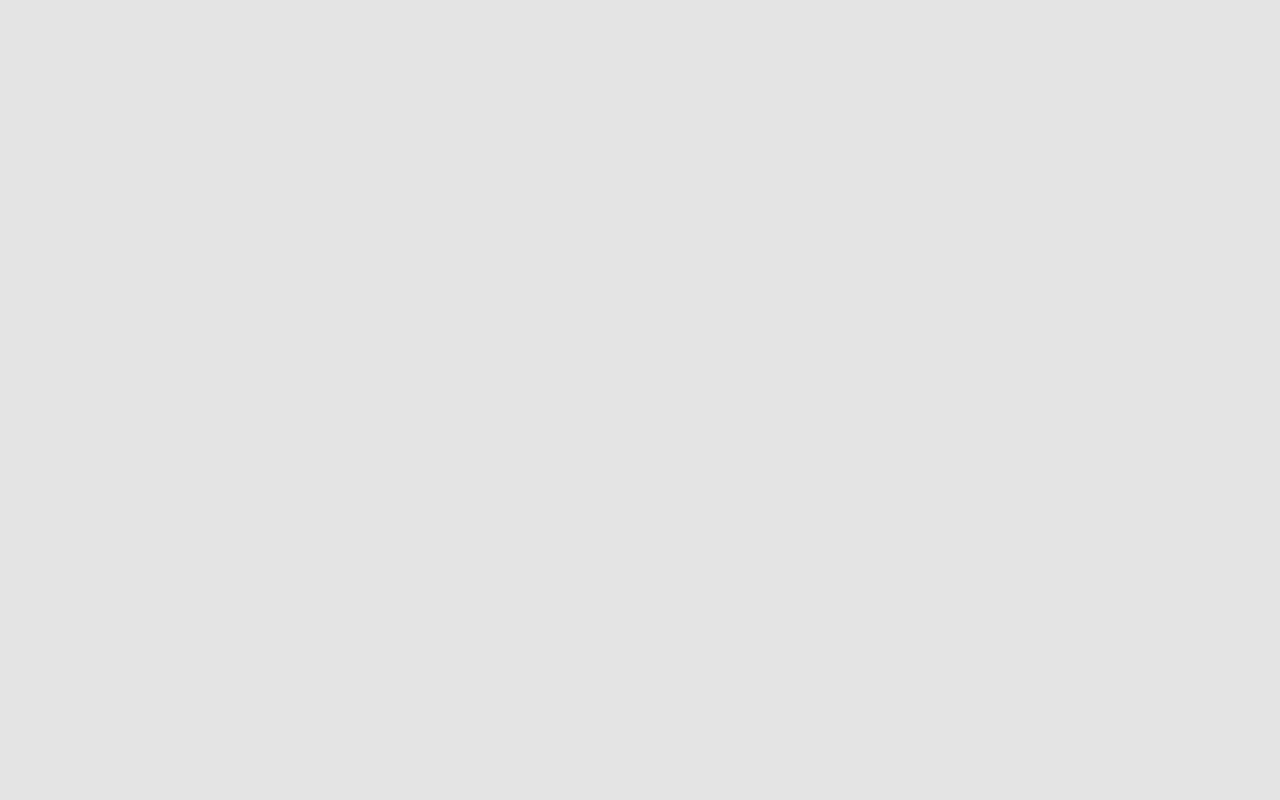
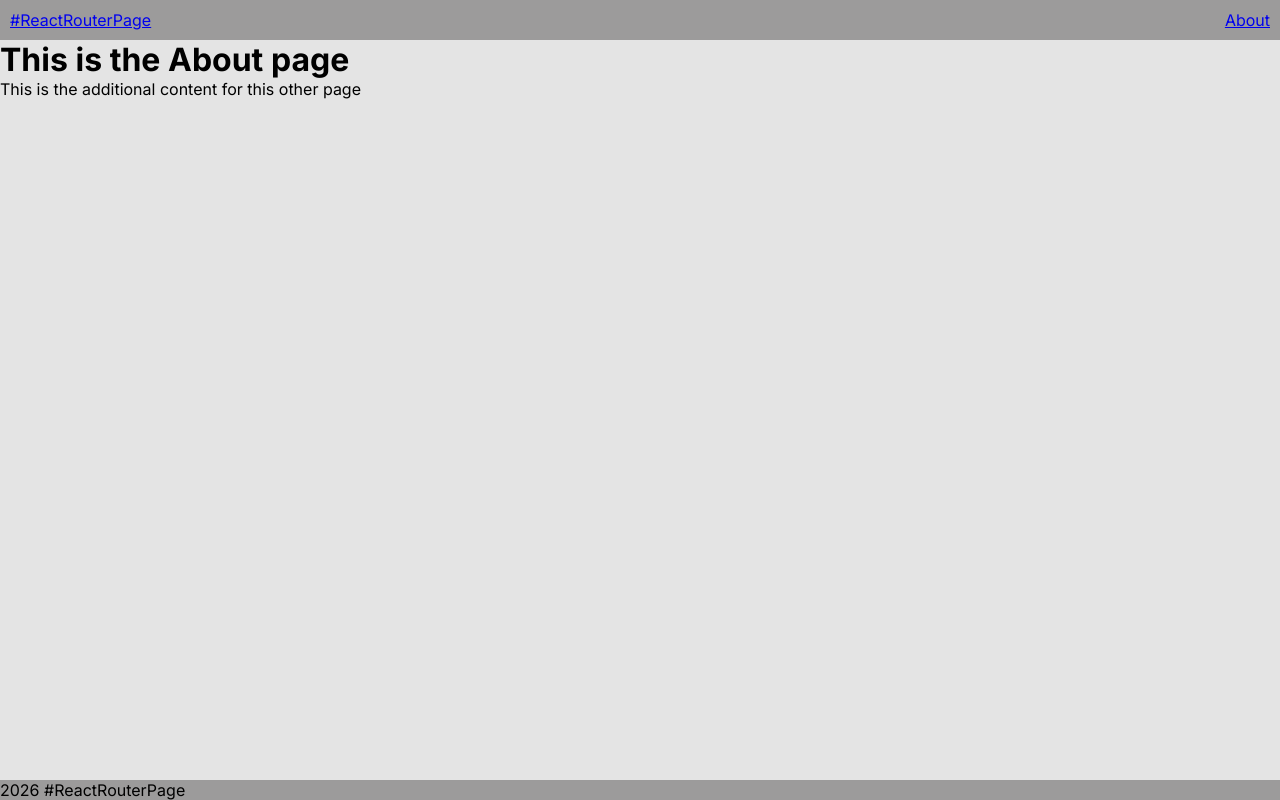
Before and after one commit to User-MiMa/ReactRouter-Performance, a React app: page /about in a window 1280 px wide. Before the commit this address had no page. Built offline with nearby package versions, Linux system fonts and the light colour scheme.

Commit message:
feat: add about route and fix header layout

```diff
--- a/components/Header.jsx
+++ b/components/Header.jsx
@@ -3,7 +3,7 @@ import { Link } from "react-router-dom";
 export default function(){
     return(
         <header>
-            <Link to="/">#ReactRouterPage</Link>
+            <Link className="HomeButton" to="/">#ReactRouterPage</Link>
             <Link to="/about">About</Link>
         </header>
     );
--- a/index.css
+++ b/index.css
@@ -18,6 +18,9 @@ body {
 
 header{
   background-color: #9c9b9b;
+  display: flex;
+  justify-content: center;
+  padding: 10px;
 }
 
 footer{
@@ -26,3 +29,7 @@ footer{
   bottom: 0;
   width: 100%;
 }
+
+.HomeButton{
+  margin-right: auto;
+}
--- a/index.jsx
+++ b/index.jsx
@@ -2,12 +2,14 @@ import React from 'react';
 import ReactDOM from 'react-dom/client';
 import { BrowserRouter, Routes, Route } from "react-router-dom"
 import Home from './pages/Home';
+import About from './pages/About';
 
 function App() {
   return (
     <BrowserRouter>
       <Routes>
         <Route path="/" element={<Home/>}/>
+        <Route path="/about" element={<About/>}/>
       </Routes>
     </BrowserRouter>
   );
--- /dev/null
+++ b/pages/About.jsx
@@ -0,0 +1,13 @@
+import Header from "../components/Header";
+import Footer from "../components/Footer";
+
+export default function About(){
+    return(
+        <>
+        <Header/>
+            <h1>This is the About page</h1>
+            <p>This is the additional content for this other page</p>
+        <Footer/>
+        </>
+    );
+}
```
